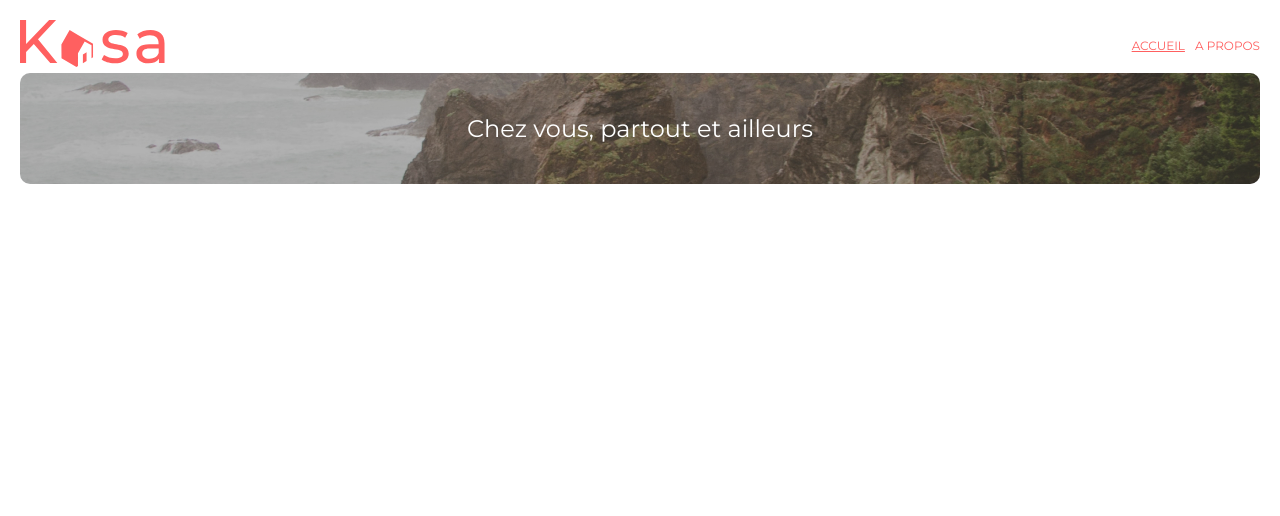
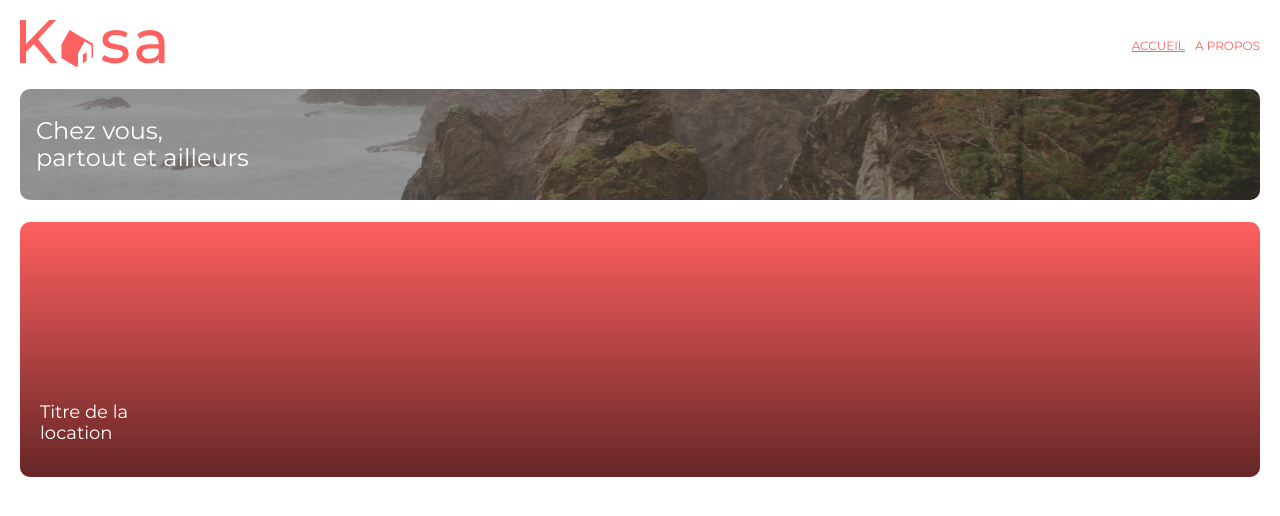
Before and after one commit to lostmart/react-ksa, a React (Create React App) app: page / in a window 1280 px wide. Shown: the top 516 px of the page. Built offline with nearby package versions, Linux system fonts and the light colour scheme.

Commit message:
new cards and styles

```diff
--- a/src/components/Banner.module.scss
+++ b/src/components/Banner.module.scss
@@ -6,12 +6,13 @@
 	justify-content: center;
 	align-items: center;
 	position: relative;
+	margin-top: 16px;
 
 	&::after {
 		content: '';
 		width: 100%;
 		height: 100%;
-		background-color: rgba(0, 0, 0, 0.3);
+		background-color: rgba(0, 0, 0, 0.4);
 		position: absolute;
 		mix-blend-mode: darken;
 	}
@@ -24,5 +25,8 @@
 		position: absolute;
 		z-index: 1;
 		font-weight: normal;
+		font-size: 24px;
+		left: 16px;
+		max-width: 222px;
 	}
 }
--- /dev/null
+++ b/src/components/Card.jsx
@@ -0,0 +1,15 @@
+import PropTypes from 'prop-types'
+import styles from './Card.module.scss'
+const Card = ({ title }) => {
+	return (
+		<article className={styles.card}>
+			<h3>{title}</h3>
+		</article>
+	)
+}
+
+Card.propTypes = {
+	title: PropTypes.string,
+}
+
+export default Card
--- /dev/null
+++ b/src/components/Card.module.scss
@@ -0,0 +1,34 @@
+.card {
+	width: 100%;
+	min-height: 255px;
+	background-color: #ff6060;
+	margin-top: 22px;
+	border-radius: 10px;
+	position: relative;
+	overflow: hidden;
+
+	&::after {
+		content: '';
+		width: 100%;
+		height: 100%;
+		background: rgb(252, 252, 252);
+		background: linear-gradient(
+			180deg,
+			rgba(252, 252, 252, 0) 0%,
+			rgba(0, 0, 0, 1) 100%
+		);
+		position: absolute;
+		mix-blend-mode: darken;
+		opacity: 0.6;
+	}
+
+	h3 {
+		position: absolute;
+		left: 20px;
+		bottom: 15px;
+		font-size: 18px;
+		font-weight: normal;
+		max-width: 92px;
+		z-index: 1;
+	}
+}
--- a/src/pages/Home/index.jsx
+++ b/src/pages/Home/index.jsx
@@ -1,11 +1,13 @@
 import React from 'react'
 import styles from './index.module.scss'
 import Banner from '../../components/Banner.jsx'
+import Card from '../../components/Card.jsx'
 
 const Home = () => {
 	return (
 		<div className="home">
 			<Banner title="Chez vous, partout et ailleurs" />
+			<Card title="Titre de la location" />
 		</div>
 	)
 }
```
